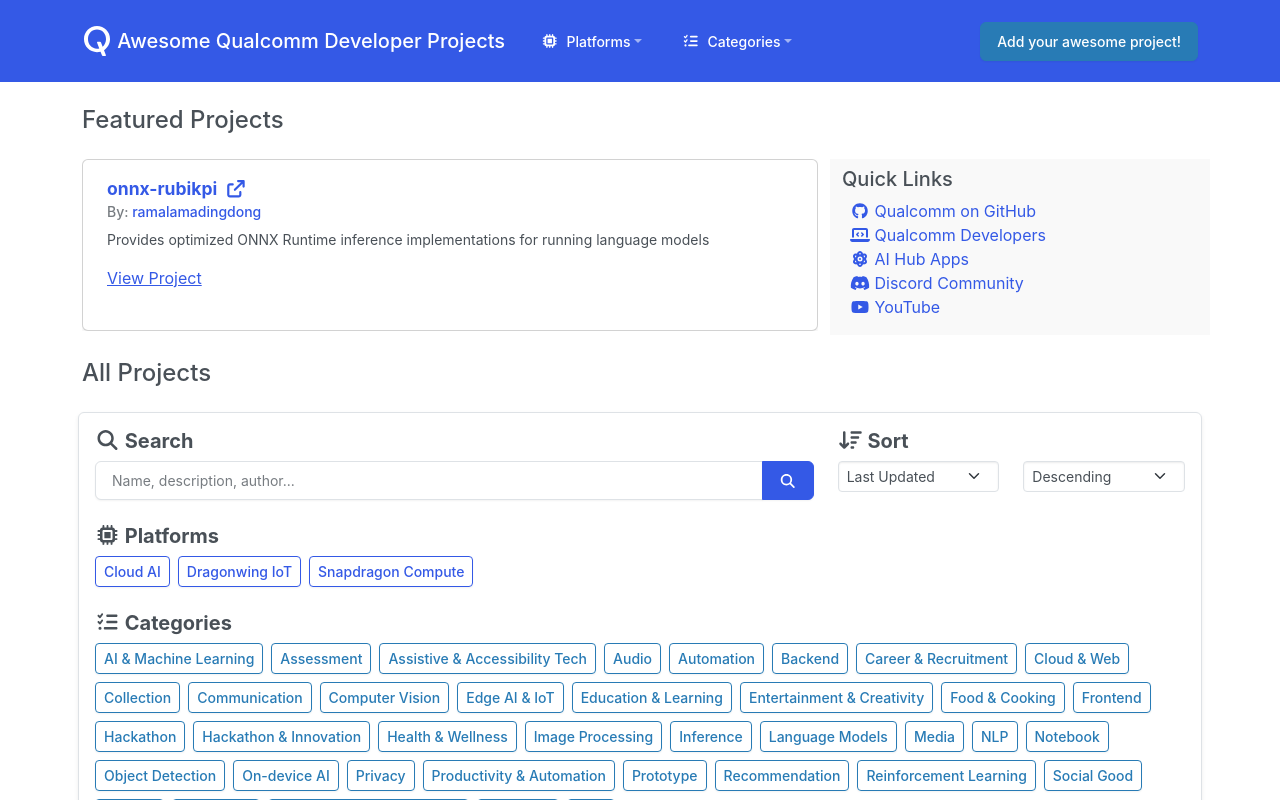
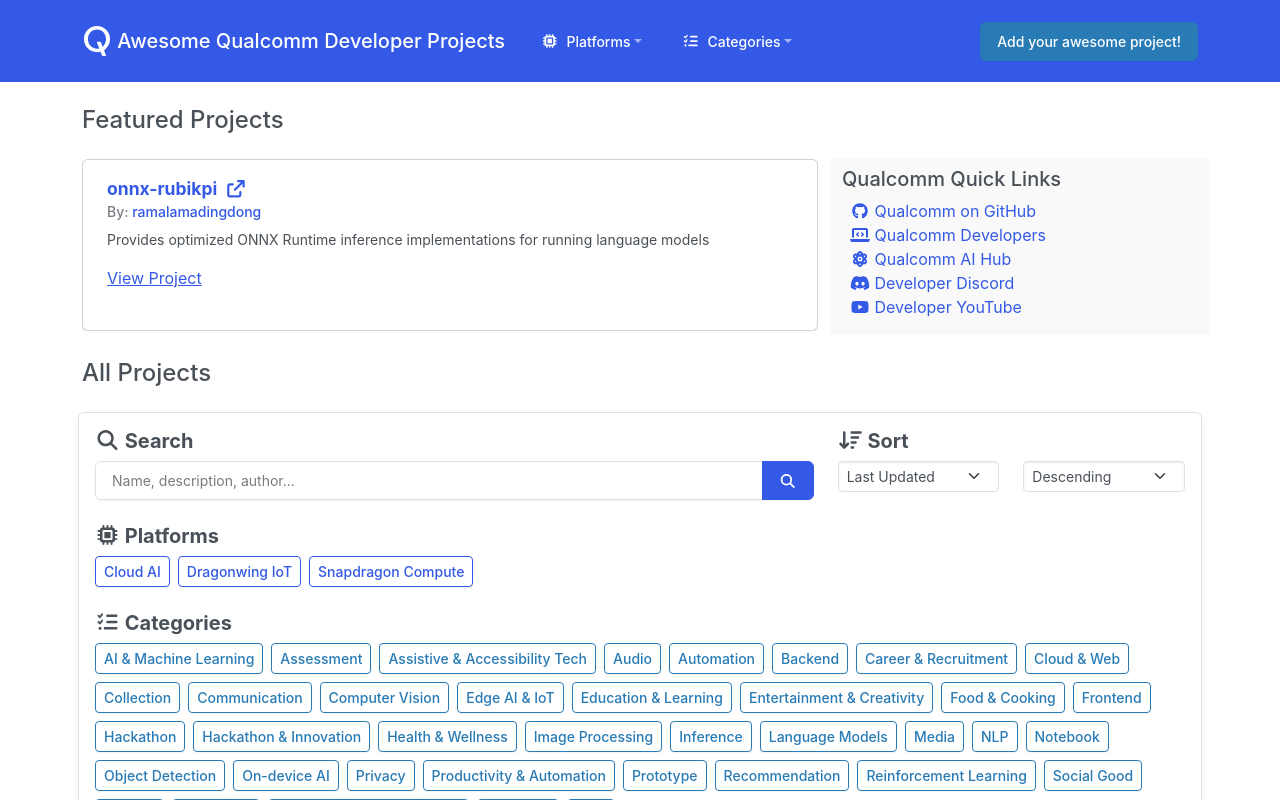
Before and after one commit to qualcomm/awesome-qualcomm-developer, a React (Create React App) app: page / in a window 1280 px wide. Shown: the top 800 px of the page. Built offline with nearby package versions, Linux system fonts and the light colour scheme.

Commit message:
updated quick links naming
Signed-off-by: Sandeep Parikh <sandpari@qti.qualcomm.com>

```diff
--- a/src/components/ProjectCarousel.js
+++ b/src/components/ProjectCarousel.js
@@ -22,9 +22,9 @@
     const quickLinks = [
         { name: 'Qualcomm on GitHub', url: 'https://github.com/Qualcomm', icon: 'fa-brands fa-github' },
         { name: 'Qualcomm Developers', url: 'https://www.qualcomm.com/developer', icon: 'fa-solid fa-laptop-code' },
-        { name: 'AI Hub Apps', url: 'https://aihub.qualcomm.com/apps', icon: 'fa-solid fa-atom' },
-        { name: 'Discord Community', url: 'https://discord.com/invite/qualcommdevelopernetwork', icon: 'fa-brands fa-discord' },
-        { name: 'YouTube', url: 'https://www.youtube.com/qualcommdev', icon: 'fa-brands fa-youtube' },
+        { name: 'Qualcomm AI Hub', url: 'https://aihub.qualcomm.com/', icon: 'fa-solid fa-atom' },
+        { name: 'Developer Discord', url: 'https://discord.com/invite/qualcommdevelopernetwork', icon: 'fa-brands fa-discord' },
+        { name: 'Developer YouTube', url: 'https://www.youtube.com/qualcommdev', icon: 'fa-brands fa-youtube' },
     ]
 
     if (showcaseProjects.length === 0) {
@@ -64,7 +64,7 @@
                     </Carousel >
                 </Col >
                 <Col className="pt-2" style={{ backgroundColor: '#f9f9f9' }} >
-                    <h5>Quick Links</h5>
+                    <h5>Qualcomm Quick Links</h5>
                     <ul className="list-unstyled">
                         {quickLinks.map(link => (
                             <li key={link.name}>
```
